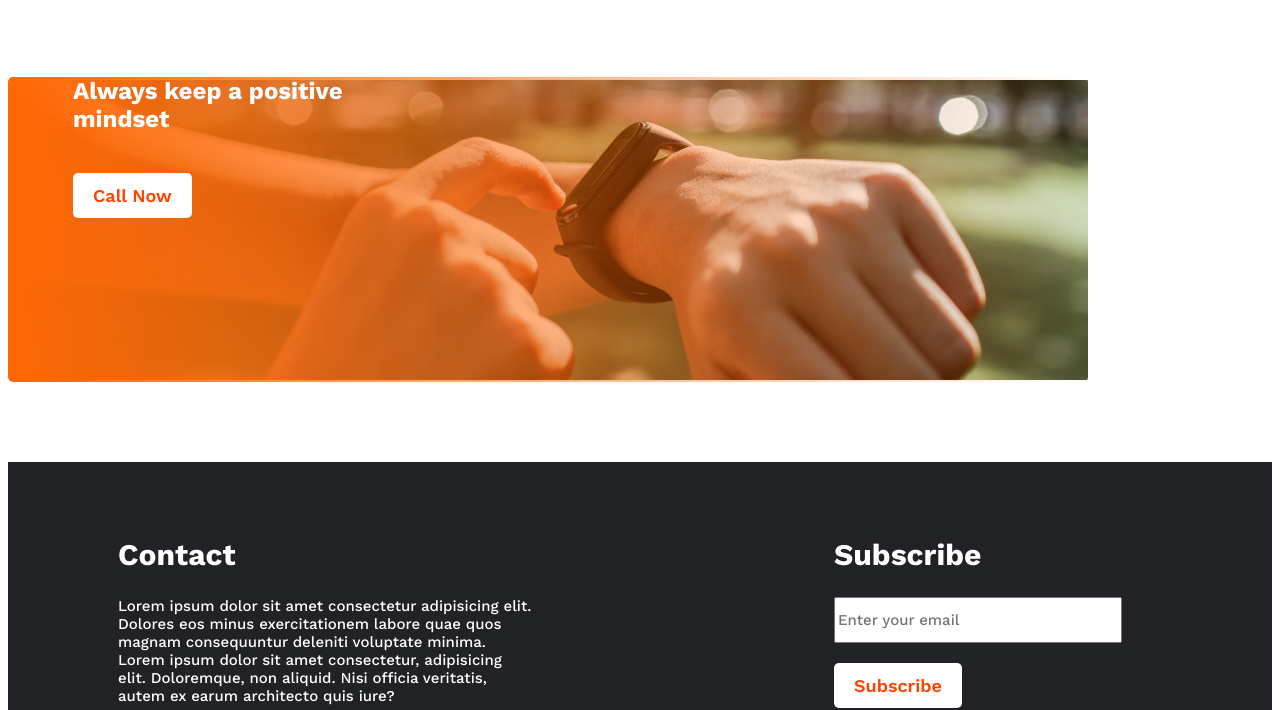
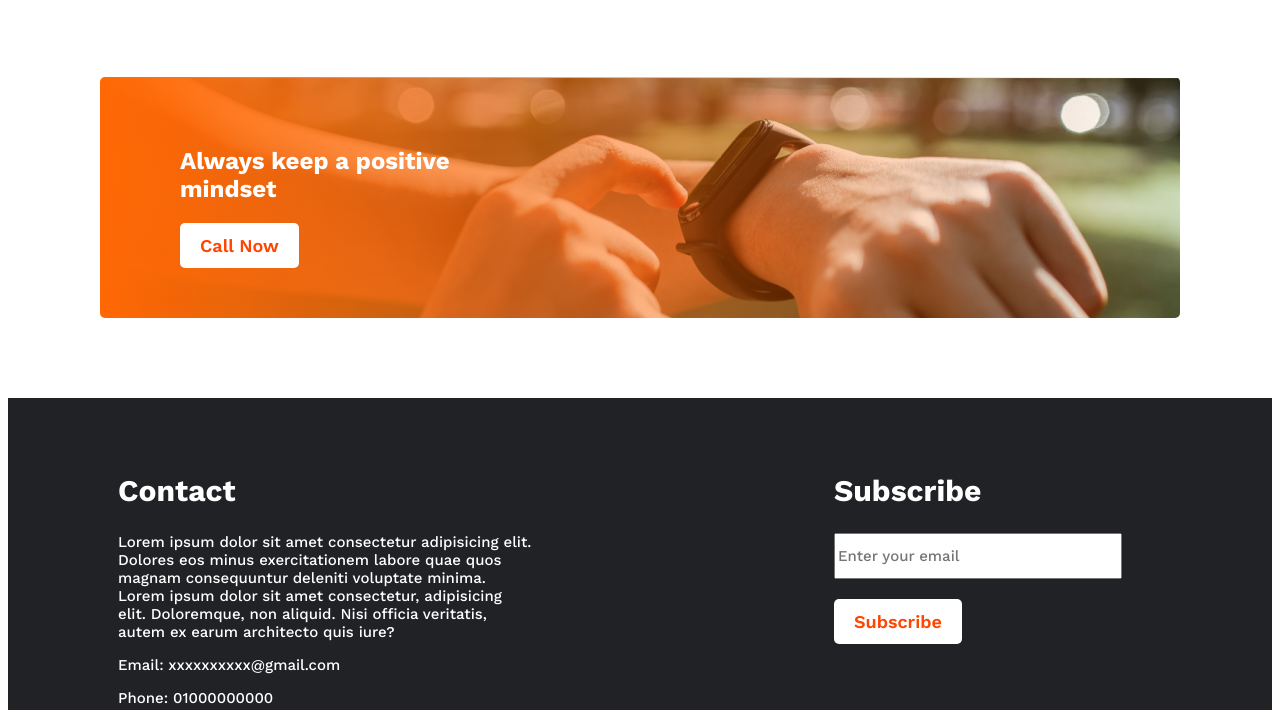
Before and after one commit to dmAbdullah/assignment-1, a plain HTML site: page index.html in a window 1280 px wide. Shown: the part 1792-2502 px from the top of the page. Drawn offline with nearby package versions, Linux system fonts and the light colour scheme.

Commit message:
gradient section update

```diff
--- a/assignment-1.css
+++ b/assignment-1.css
@@ -96,26 +96,28 @@ body {
 
 .gradient {
   color: rgb(255, 255, 255);
-  background-image: linear-gradient(
-      to right,
-      rgb(255, 104, 4),
-      rgba(255, 160, 21, 0)), url(images/watch.png);
+  background-image: linear-gradient(to right,rgb(255, 104, 4),rgba(255, 160, 21, 0)),
+  url(images/watch.png);
   background-repeat: no-repeat;
-  background-position: center;
   border: 0px;
   border-radius: 5px;
   width: 1080px;
   align-items: center;
+  object-fit: cover;
+  margin: 80px auto 80px auto;
 }
 
 .gradient-content {
   position: center;
-  margin-left: 65px;
-  margin-bottom: 80px;
-  margin-top: 80px;
-  height: 305px;
+  margin-left: 30px;
   border: 0px;
   border-radius: 5px;
+  padding: 50px;
+
+}
+
+.gradient-content button{
+margin-top: 0px;
 }
 
 /* footer styles */
```
